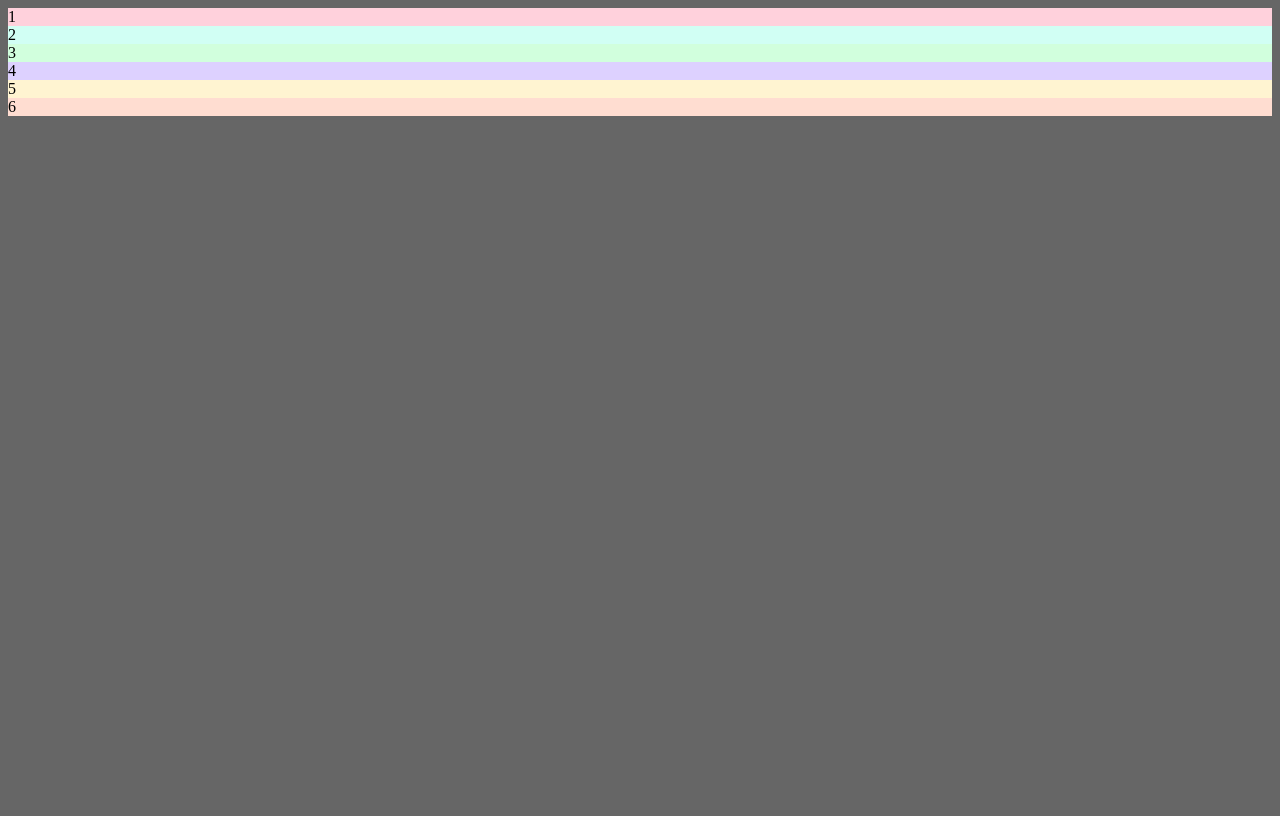
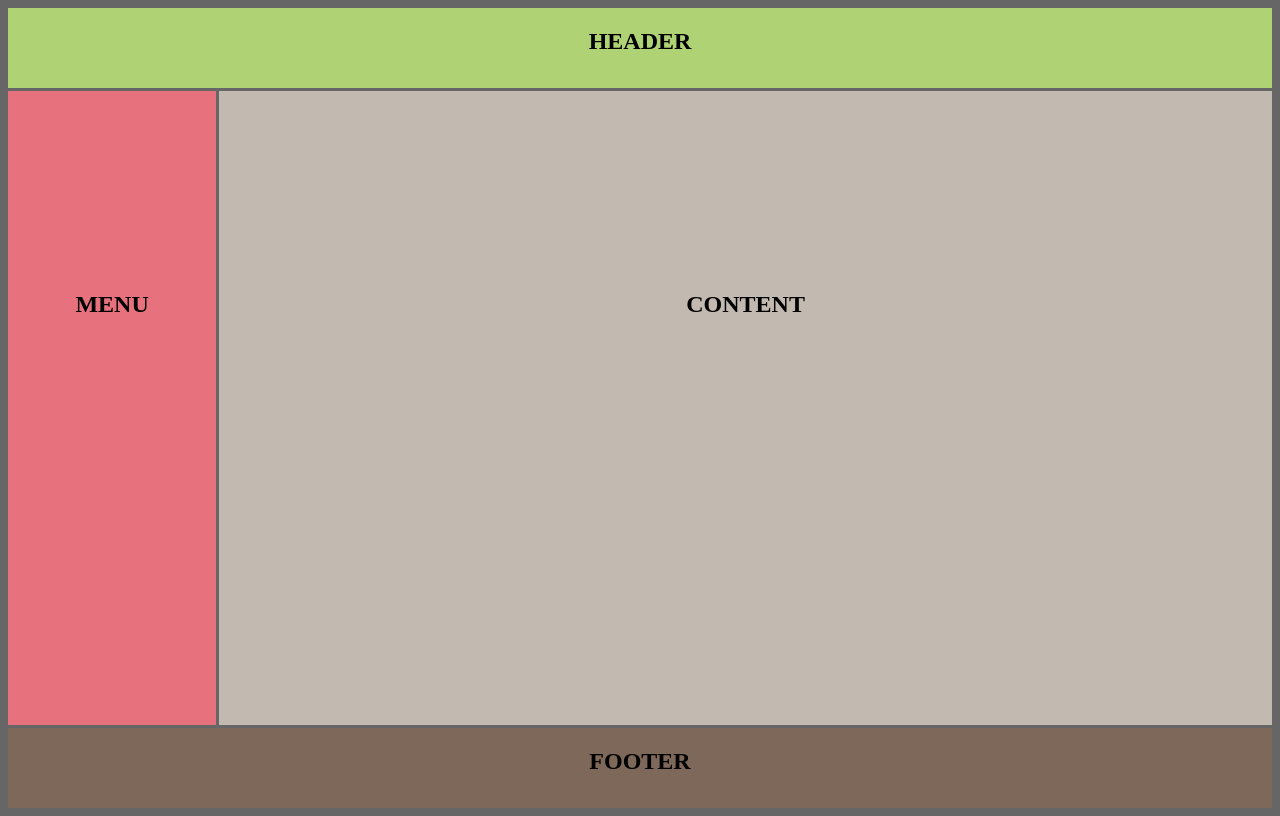
Before and after one commit to pbhagyashri/project-css-grid, a plain HTML site: page index.html in a window 1280 px wide. Drawn offline with Linux system fonts and the light colour scheme.

Commit message:
Add header, footer, menu, and content boxes to grid. Add some stylings.

```diff
--- a/index.html
+++ b/index.html
@@ -7,12 +7,10 @@
 </head>
 <body>
 	<div class="container">
-		<div class="one">1</div>
-		<div class="two">2</div>
-		<div class="three">3</div>
-		<div class="four">4</div>
-		<div class="five">5</div>
-		<div class="six">6</div>
+		<div class="header"><h2>HEADER</h2></div>
+		<div class="menu"><h2>MENU</h2></div>
+		<div class="content"><h2>CONTENT</h2></div>
+		<div class="footer"><h2>FOOTER</h2></div>
 	</div>
 </body>
 </html>
--- a/style.css
+++ b/style.css
@@ -1,26 +1,37 @@
 body {
 	background-color: #666;
+	text-align: center;
 }
-.one {
-	background-color: #ffd1dc;
+.container {
+	height: 100vh;
+	display: -ms-grid;
+	display: grid;
+	grid-gap: 3px;
+	-ms-grid-columns: (1fr)[12];
+	grid-template-columns: repeat(12, 1fr);
+
+	-ms-grid-rows: 80px auto 80px;
+	grid-template-rows: 80px auto 80px;
+}
+.container > div:nth-child(2) h2, .container > div:nth-child(3) h2 {
+	padding-top: 180px;
+}
+.header {
+	background-color: #afd275;
+	grid-column: 1 / -1;
 }
 
-.two {
-	background-color: #d1fff4;
+.menu {
+	background-color: #e7717d;
+	grid-column: 1 / 3;
 }
 
-.three {
-	background-color: #d1ffdd;
+.content {
+	background-color: #c2b9b0;
+	grid-column: 3 / -1;
 }
 
-.four {
-	background-color: #ddd1ff;
+.footer {
+	background-color: #7e685a;
+	grid-column: 1 / -1;
 }
-
-.five {
-	background-color: #fff4d1;
-}
-
-.six {
-	background-color: #ffddd1;
-}
```
